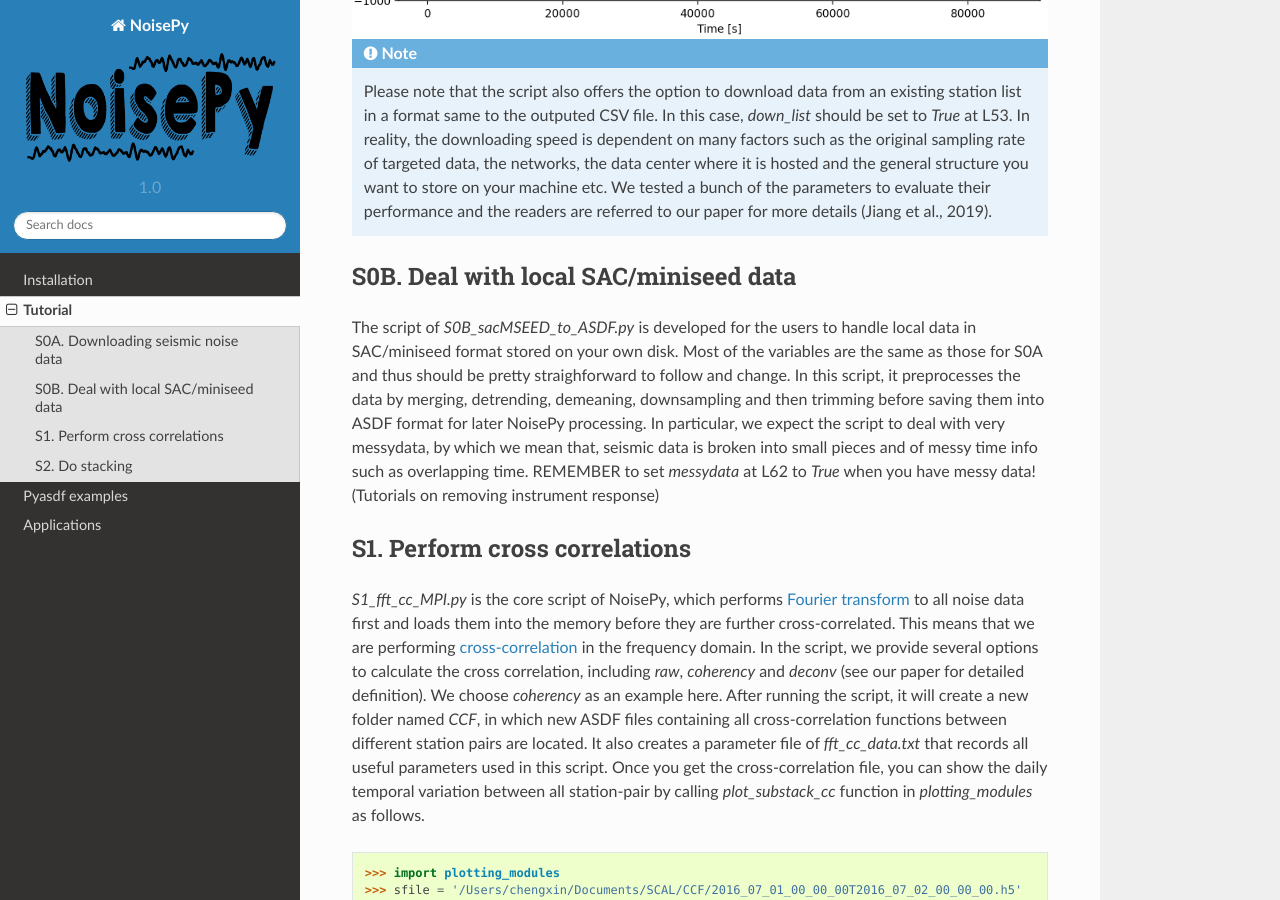
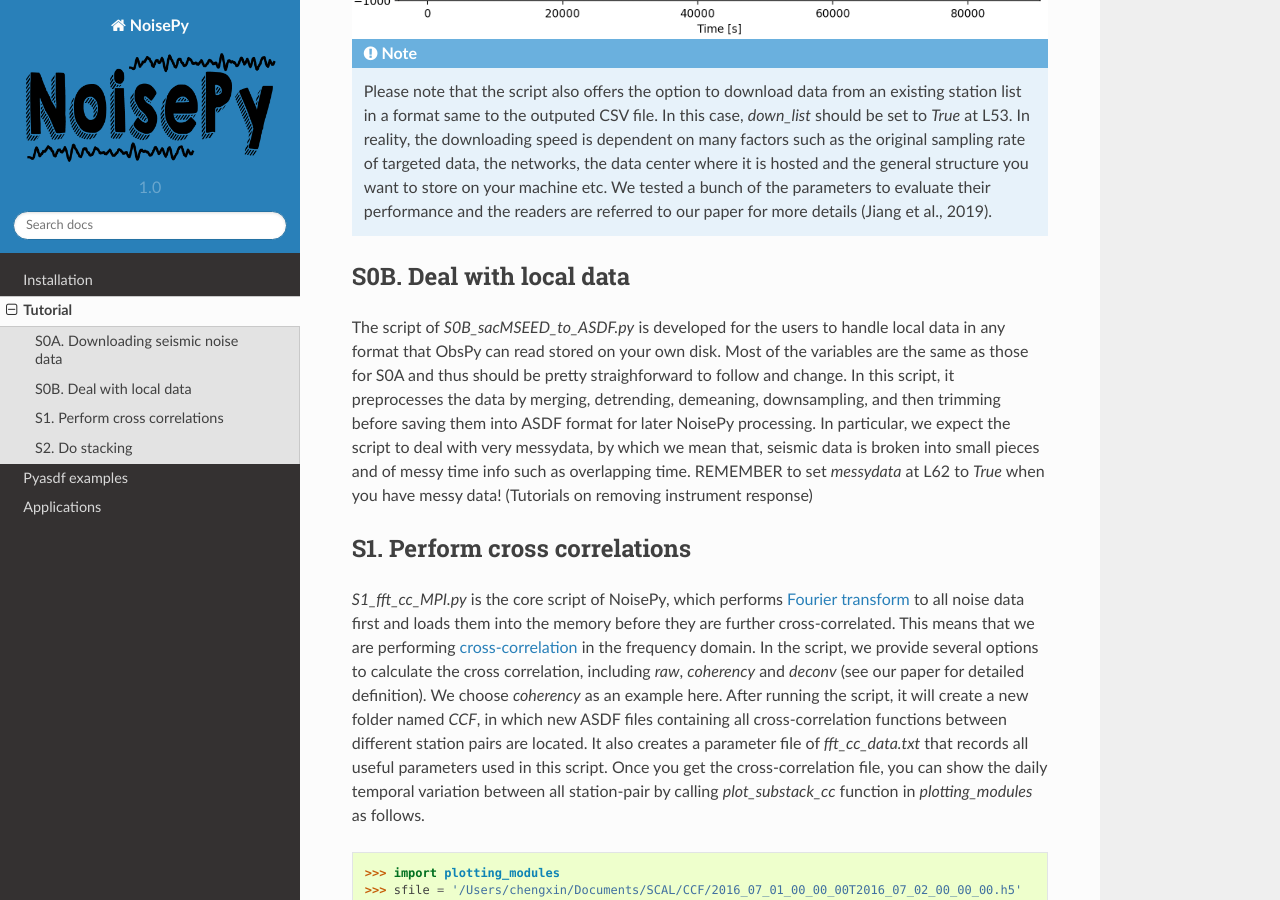
Before and after one commit to noisepy/NoisePy, a Sphinx documentation site: the page built from docs/tutorial.rst, in a window 1280 px wide and 900 px high, scrolled down 1495 px. Built offline with Sphinx 7.4.7 and the Read the Docs theme 2.0.0, drawn with Linux system fonts in a browser that asks for light colours; some of the changed text lies outside the part shown.

Commit message:
Update tutorial.rst

```diff
--- a/docs/tutorial.rst
+++ b/docs/tutorial.rst
@@ -45,11 +45,10 @@ using the plotting modules named as *plotting_modules* in the directory of *src*
     and the general structure you want to store on your machine etc. We tested a bunch of the parameters to evaluate their performance and the readers are referred to our paper for more
     details (Jiang et al., 2019).
 
-S0B. Deal with local SAC/miniseed data
+S0B. Deal with local data
 --------------------------------------
-The script of `S0B_sacMSEED_to_ASDF.py` is developed for the users to handle local data in SAC/miniseed format stored on your own disk. Most of the variables are the same as those for
-S0A and thus should be pretty straighforward to follow and change. In this script, it preprocesses the data by merging, detrending, demeaning, downsampling and then trimming before
-saving them into ASDF format for later NoisePy processing. In particular, we expect the script to deal with very messydata, by which we mean that, seismic data is broken into small
+The script of `S0B_sacMSEED_to_ASDF.py` is developed for the users to handle local data in any format that ObsPy can read  stored on your own disk. Most of the variables are the same as those for
+S0A and thus should be pretty straighforward to follow and change. In this script, it preprocesses the data by merging, detrending, demeaning, downsampling, and then trimming before saving them into ASDF format for later NoisePy processing. In particular, we expect the script to deal with very messydata, by which we mean that, seismic data is broken into small
 pieces and of messy time info such as overlapping time. REMEMBER to set *messydata* at L62 to *True* when you have messy data! (Tutorials on removing instrument response)
 
 
```
